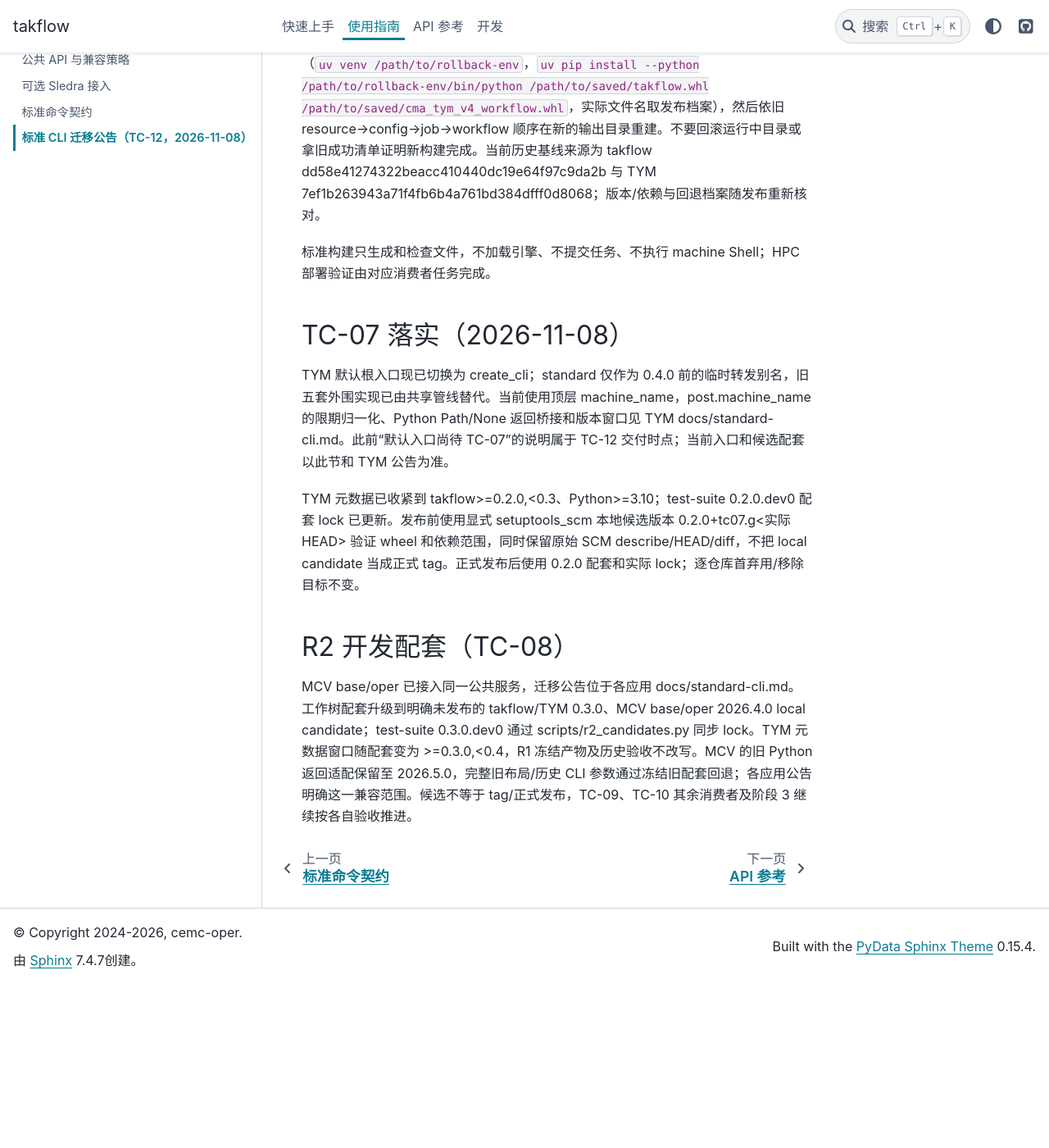
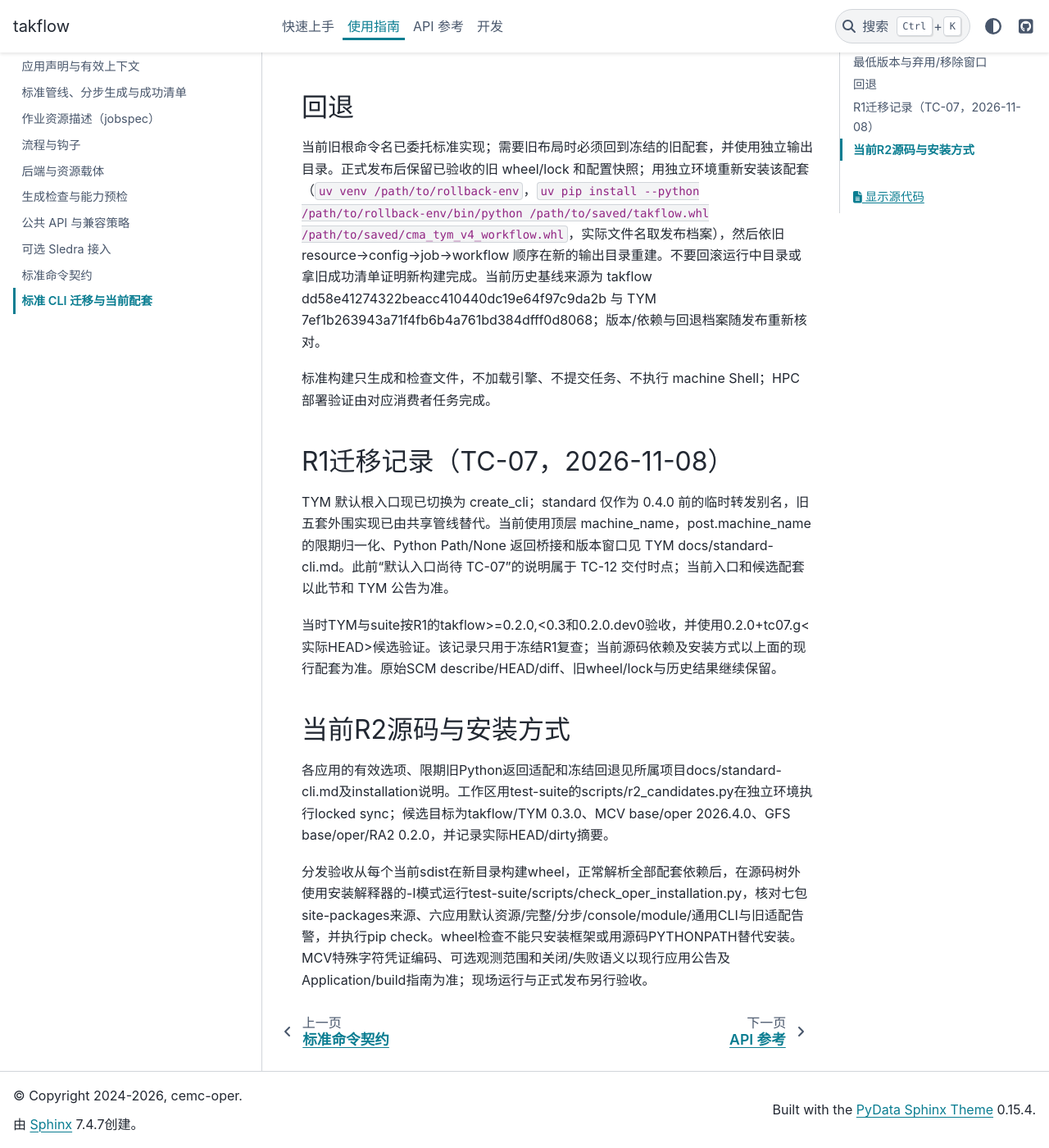
Before and after one commit to cemc-oper/takflow, a Sphinx documentation site: the page built from docs/source/guide/cli-migration.md, in a window 1280 px wide and 1400 px high, scrolled down 2634 px. Shown: the whole window at 82% size. Built offline with Sphinx 7.4.7 and the PyData theme 0.15.4, drawn with Linux system fonts in a browser that asks for light colours; before the commit the page ends 3835 px from its top, so only the background shows below that; some of the changed text lies outside the part shown.

Commit message:
:bug: Complete contract gate dependencies and wheel smoke checks
- Resolve framework dependencies in the pinned takler CI environment and require uv pip check
- Verify ecFlow node resource references and their definition values in the installed toyflow smoke check
- Update testing guidance to the current source pins, required contract counts, and wheel smoke checks
- Document validated capability boundaries, rebuild failure behavior, and current migration constraints
- Preserve existing deprecation and removal targets without restoring unpublished dependency lower bounds

```diff
--- a/docs/source/guide/cli-migration.md
+++ b/docs/source/guide/cli-migration.md
@@ -1,6 +1,6 @@
-# 标准 CLI 迁移公告（TC-12，2026-11-08）
+# 标准 CLI 迁移与当前配套
 
-面向应用维护者和部署者。本公告先于 R1 发布；所列版本是待验收后的发布目标，未创建 tag。当前 TC-12 候选 SCM 版本和实际安装结果记录在阶段 1 的 tc12/REPORT.md。TYM 默认入口已在 TC-07 切换到标准管线，领域路径与七用例脚本已同步；当前验收使用未发布的 R1 候选，实际发布仍按版本窗口办理。
+面向应用维护者和部署者。标准CLI在TC-12引入，TYM、MCV base/oper、GFS base/oper及RA2的默认入口现均委托公共管线。当前R2使用已验源码修订和明确未发布的配套候选；实际发布由维护者办理，不能把local candidate或SCM安装metadata当作正式tag或当前源码身份。
 
 ## 调用迁移与有意变化
 
@@ -21,15 +21,24 @@ TYM 标准入口直接使用 cma_tym.application 的配置、组件、构图及
 
 ## 最低版本与弃用/移除窗口
 
-标准 CLI 最低正式框架版本为 **takflow 0.2.0，Python 3.10**。正式版本发布前使用同次验收的 takflow/TYM wheel 候选（来源 SHA 与 wheel 摘要配对），不要单独升级一个包。TYM 元数据已收紧到 takflow>=0.2.0,<0.3，test-suite 0.2.0.dev0 已同步 workspace lock。正式 tag 尚未创建时，用文末说明的显式本地候选建立可安装配套，不用 --no-deps 绕过约束，不手改 _version.py。
+标准CLI在R1以takflow 0.2.0为发布目标引入，公共库最低Python3.10。当前test-suite自身要求Python>=3.11；它的版本0.3.0.dev0不代表框架或各应用已正式发布。当前R2取消了尚未发布的依赖下限，实际元数据如下；宽松范围不证明任意旧版兼容，部署仍须使用同次验收的修订/wheel/lock配套，不用--no-deps掩盖冲突或手改_version.py。
+
+| 包 | 当前源码依赖声明 |
+|---|---|
+| MCV base | takflow不限制版本 |
+| MCV oper | takflow<0.4；mcv-workflow不限制版本 |
+| TYM / GFS base | takflow<0.4 |
+| GFS oper / RA2 | takflow<0.4；cma-gfs-post-workflow<0.3 |
+
+旧验收中出现的>=0.2.0或>=0.3.0属于当时候选配套，不应恢复为当前安装门槛。现行依赖放宽不改变以下首弃用和移除目标：
 
 | 仓库 | 首次弃用旧外围/命令的目标版本 | 保留/移除目标 | 标准框架配套 |
 | --- | --- | --- | --- |
 | takflow | 0.2.0（R1） | 0.3.0 保留公告桥接；0.4.0 移除 | 框架自身 |
-| TYM | 0.2.0（R1，TC-07 完成后） | 0.3.0 保留桥接；0.4.0 移除 | R1 >=0.2.0,<0.3；R2 >=0.3.0,<0.4；R3 >=0.4.0,<0.5 |
-| MCV base/oper | 2026.4.0（R2） | 2026.5.0 移除 | R2 >=0.3.0,<0.4；R3 >=0.4.0,<0.5；oper 配同版本 base |
-| GFS POST base/oper | 0.2.0（R2） | 0.3.0 移除 | 同上框架窗口；oper 配同版本 base |
-| RA2 oper | 0.2.0（R2，先补实际证据） | 0.3.0 移除 | 同上框架窗口；配同版本 GFS base |
+| TYM | 0.2.0（R1） | 0.3.0 保留桥接；0.4.0 移除 | 当前R2按上表及已验修订配套 |
+| MCV base/oper | 2026.4.0（R2） | 2026.5.0 移除 | 当前R2按上表及已验base/oper配套 |
+| GFS POST base/oper | 0.2.0（R2） | 0.3.0 移除 | 当前R2按上表及已验base/oper配套 |
+| RA2 oper | 0.2.0（R2） | 0.3.0 移除 | 当前R2按上表及已验GFS base配套 |
 | takflow-test-suite | 0.2.0（R1）/0.3.0（R2） | 0.4.0 退出旧调用测试，保留历史报告 | 发布 lock 与上述仓库 SHA 配套 |
 
 这些是具体发布目标，不是已经发生的软件发布或已在所有消费者生效的弃用。MCV/GFS/RA2 的命令迁移随各自 R2 接入验收，TC-12 不创建不可用的替代命令；各仓库必须在实际发布说明中重复窗口并给出本应用有效选项，不得只引用 R1/R3 名称。TC-12 公布共用接口和逐仓库期限；各仓库维护者负责实际弃用告警、锁定依赖与后续移除。变更期限须同步阶段计划和调整记录。
@@ -40,13 +49,15 @@ TYM 标准入口直接使用 cma_tym.application 的配置、组件、构图及
 
 标准构建只生成和检查文件，不加载引擎、不提交任务、不执行 machine Shell；HPC 部署验证由对应消费者任务完成。
 
-## TC-07 落实（2026-11-08）
+## R1迁移记录（TC-07，2026-11-08）
 
 TYM 默认根入口现已切换为 create_cli；standard 仅作为 0.4.0 前的临时转发别名，旧五套外围实现已由共享管线替代。当前使用顶层 machine_name，post.machine_name 的限期归一化、Python Path/None 返回桥接和版本窗口见 TYM docs/standard-cli.md。此前“默认入口尚待 TC-07”的说明属于 TC-12 交付时点；当前入口和候选配套以此节和 TYM 公告为准。
 
-TYM 元数据已收紧到 takflow>=0.2.0,<0.3、Python>=3.10；test-suite 0.2.0.dev0 配套 lock 已更新。发布前使用显式 setuptools_scm 本地候选版本 0.2.0+tc07.g<实际HEAD> 验证 wheel 和依赖范围，同时保留原始 SCM describe/HEAD/diff，不把 local candidate 当成正式 tag。正式发布后使用 0.2.0 配套和实际 lock；逐仓库首弃用/移除目标不变。
+当时TYM与suite按R1的takflow>=0.2.0,<0.3和0.2.0.dev0验收，并使用0.2.0+tc07.g<实际HEAD>候选验证。该记录只用于冻结R1复查；当前源码依赖及安装方式以上面的现行配套为准。原始SCM describe/HEAD/diff、旧wheel/lock与历史结果继续保留。
 
 
-## R2 开发配套（TC-08）
+## 当前R2源码与安装方式
 
-MCV base/oper 已接入同一公共服务，迁移公告位于各应用 docs/standard-cli.md。工作树配套升级到明确未发布的 takflow/TYM 0.3.0、MCV base/oper 2026.4.0 local candidate；test-suite 0.3.0.dev0 通过 scripts/r2_candidates.py 同步 lock。TYM 元数据窗口随配套变为 >=0.3.0,<0.4，R1 冻结产物及历史验收不改写。MCV 的旧 Python 返回适配保留至 2026.5.0，完整旧布局/历史 CLI 参数通过冻结旧配套回退；各应用公告明确这一兼容范围。候选不等于 tag/正式发布，TC-09、TC-10 其余消费者及阶段 3 继续按各自验收推进。
+各应用的有效选项、限期旧Python返回适配和冻结回退见所属项目docs/standard-cli.md及installation说明。工作区用test-suite的scripts/r2_candidates.py在独立环境执行locked sync；候选目标为takflow/TYM 0.3.0、MCV base/oper 2026.4.0、GFS base/oper/RA2 0.2.0，并记录实际HEAD/dirty摘要。
+
+分发验收从每个当前sdist在新目录构建wheel，正常解析全部配套依赖后，在源码树外使用安装解释器的-I模式运行test-suite/scripts/check_oper_installation.py，核对七包site-packages来源、六应用默认资源/完整/分步/console/module/通用CLI与旧适配告警，并执行pip check。wheel检查不能只安装框架或用源码PYTHONPATH替代安装。MCV特殊字符凭证编码、可选观测范围和关闭/失败语义以现行应用公告及Application/build指南为准；现场运行与正式发布另行验收。
```
Also changed, not shown: docs/source/develop/testing.md (+12 -6 lines), docs/source/guide/application.md (+15 -1 lines), docs/source/guide/build.md (+6 -0 lines), 2 other files.
